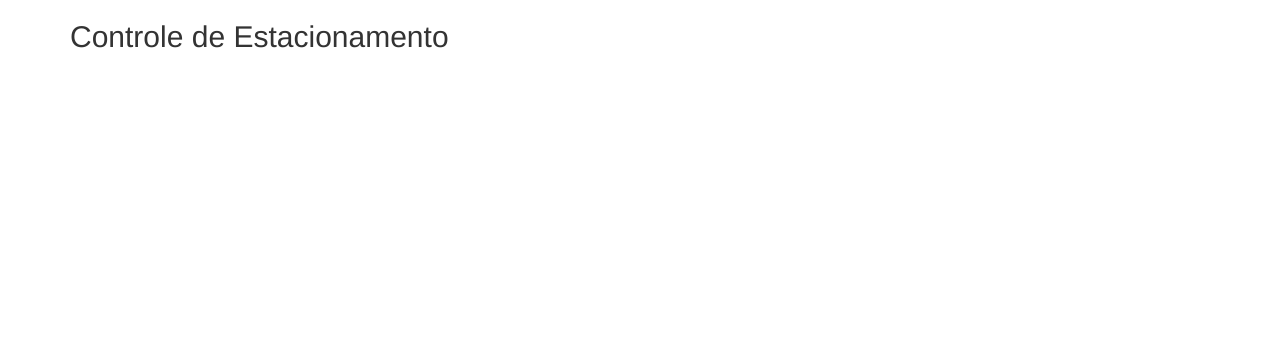
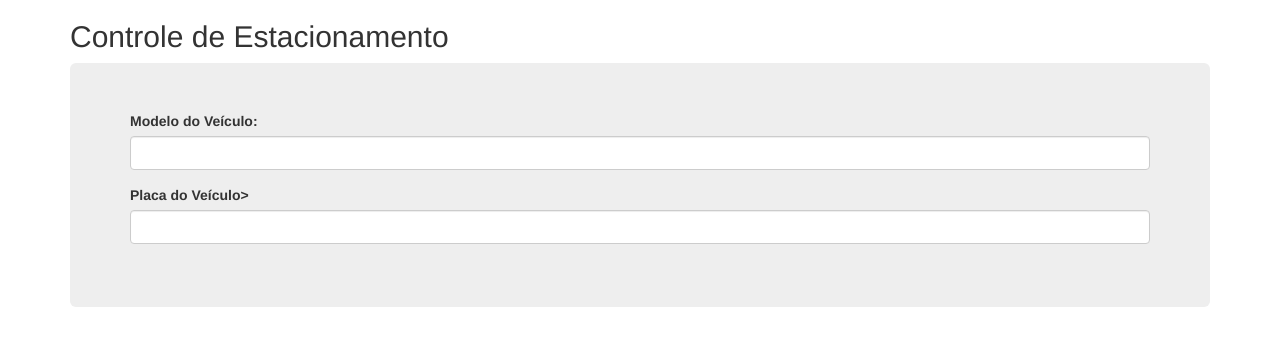
Before and after one commit to leopires97/estacionamentoJS, a plain HTML site: page index.html in a window 1280 px wide. Drawn offline with Linux system fonts and the light colour scheme.

Commit message:
alteração

```diff
--- a/index.html
+++ b/index.html
@@ -10,7 +10,19 @@
 	<div class="container">
 		<div class="header">
 			<h2>Controle de Estacionamento</h2>
+		<div class="jumbotron">
+			<form id="formulario">
+			<div class="form-group">
+				<label>Modelo do Veículo:</label>
+				<input type="text" name="modeloVeiculo" class="form-control">
+			</form>
+			</div>
+			<div class="form-group">
+				<label>Placa do Veículo></label>
+				<input type="text" name="placaVeiculo" class="form-control">
+			</div>
 		</div>
+	</div>
 	</div>
 <script src="js/jquery-3.5.1.min.js"></script>
 <script scr="js/bootstrap.min.js"></script>
```
